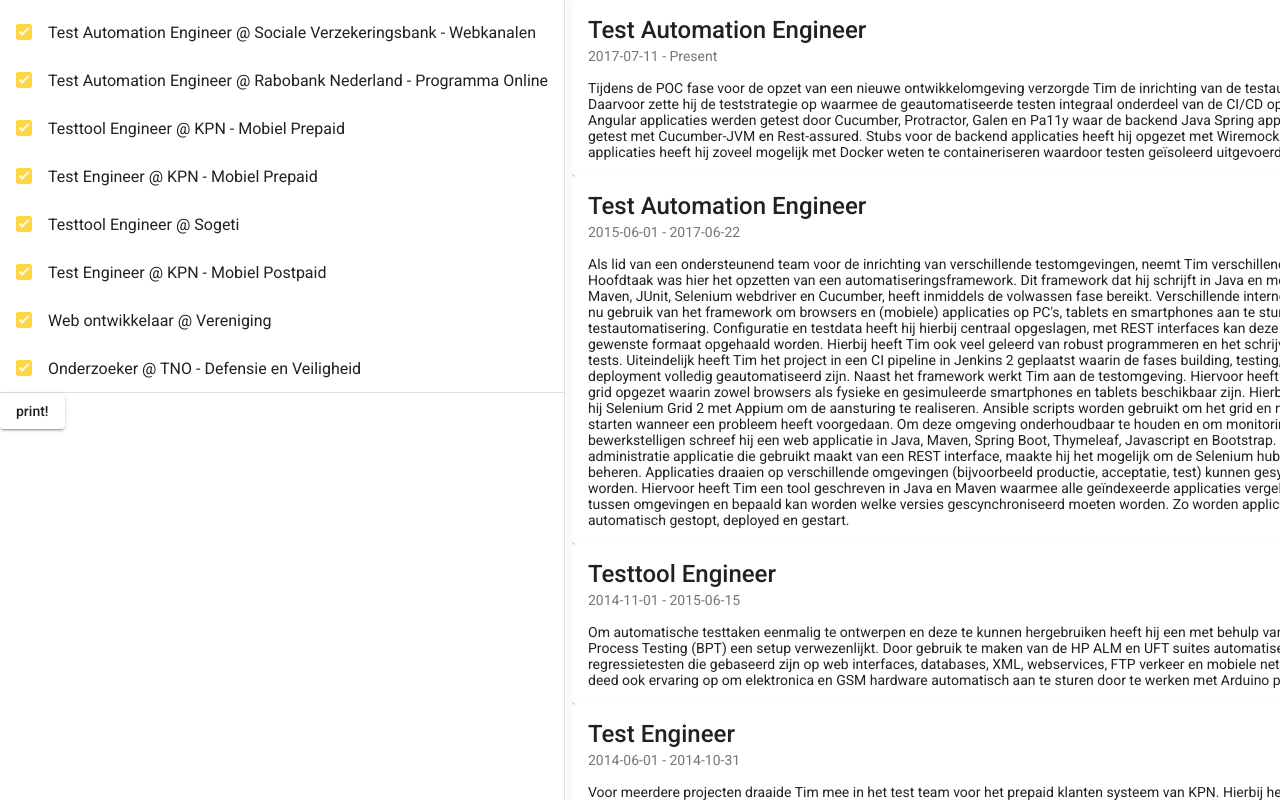
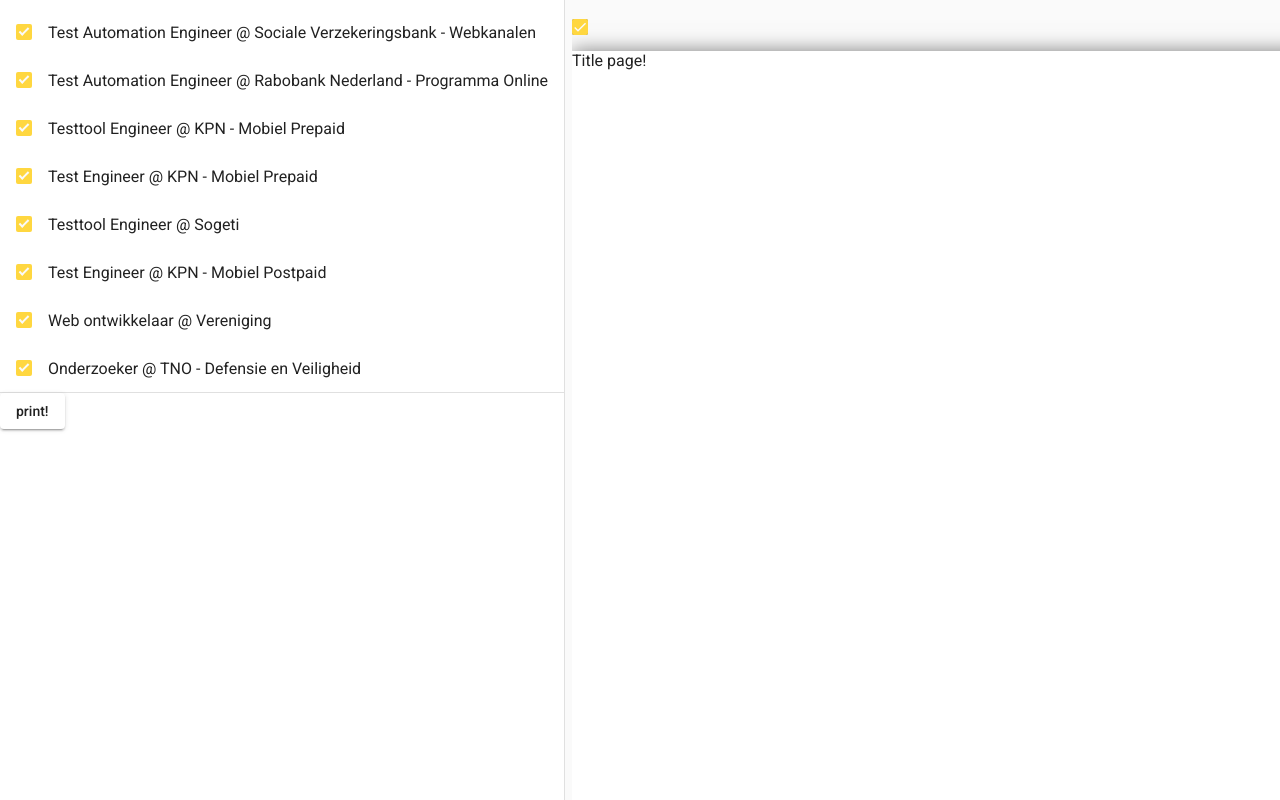
Before and after one commit to timnederhoff/resume-tool, an Angular app: page / in a window 1280 px wide. Shown: the top 800 px of the page. Built offline with nearby package versions, Linux system fonts and the light colour scheme.

Commit message:
page layout in preview

```diff
--- a/src/app/app.module.ts
+++ b/src/app/app.module.ts
@@ -1,5 +1,5 @@
 import { BrowserModule } from '@angular/platform-browser';
-import { NgModule } from '@angular/core';
+import { NgModule, NO_ERRORS_SCHEMA } from '@angular/core';
 
 import { AppComponent } from './app.component';
 import { CvpartsComponent } from './cvparts/cvparts.component';
@@ -38,6 +38,7 @@
     MatButtonModule
   ],
   providers: [],
-  bootstrap: [AppComponent]
+  bootstrap: [AppComponent],
+  schemas: [ NO_ERRORS_SCHEMA ]
 })
 export class AppModule { }
--- a/src/app/cvparts/cvparts.component.html
+++ b/src/app/cvparts/cvparts.component.html
@@ -1,5 +1,5 @@
 <mat-drawer-container class="example-container">
-  <mat-drawer mode="side" opened class="doNotPrint">
+  <mat-drawer mode="side" opened class="doNotPrint" [(opened)]="opened">
     <mat-selection-list #workItems>
       <mat-list-option checkboxPosition="before" selected="true" [value]="workItem" *ngFor="let workItem of cvData.work">
         {{workItem.position}} @ {{workItem.company}}
@@ -9,6 +9,7 @@
     <a mat-raised-button (click)="onPrint()">print!</a>
   </mat-drawer>
   <mat-drawer-content>
+    <p><mat-checkbox [(ngModel)]="opened"></mat-checkbox></p>
     <app-preview [work]="workItems.selectedOptions.selected"></app-preview>
   </mat-drawer-content>
 </mat-drawer-container>
--- a/src/app/cvparts/cvparts.component.ts
+++ b/src/app/cvparts/cvparts.component.ts
@@ -8,6 +8,7 @@
 export class CvpartsComponent {
 
   cvData = lala;
+  opened = true;
 
   constructor() {
   }
--- a/src/app/cvparts/preview/preview.component.css
+++ b/src/app/cvparts/preview/preview.component.css
@@ -1,3 +1,21 @@
-.cv-item {
-  width: 800px;
+div#print-section {
+  background: rgb(204,204,204);
 }
+section {
+  background: white;
+  display: block;
+  margin: 0 auto;
+  margin-bottom: 0.5cm;
+  box-shadow: 0 0 0.5cm rgba(0,0,0,0.5);
+}
+section[size="A4"] {
+  width: 21cm;
+  height: 29.7cm;
+}
+
+@media print {
+  body, section {
+    margin: 0;
+    box-shadow: none;
+  }
+}
--- a/src/app/cvparts/preview/preview.component.html
+++ b/src/app/cvparts/preview/preview.component.html
@@ -1,7 +1,11 @@
 <div id="print-section">
-  <mat-card *ngFor="let selected of work" class="cv-item">
-    <mat-card-title>{{selected.value.position}}</mat-card-title>
-    <mat-card-subtitle>{{selected.value.startDate + ' - ' + selected.value.endDate}}</mat-card-subtitle>
-    <mat-card-content>{{selected.value.summary}}</mat-card-content>
-  </mat-card>
+  <section size="A4"><p>Title page!</p></section>
+  <section size="A4">
+
+    <mat-card *ngFor="let selected of work" class="cv-item">
+      <mat-card-title>{{selected.value.position}}</mat-card-title>
+      <mat-card-subtitle>{{selected.value.startDate + ' - ' + selected.value.endDate}}</mat-card-subtitle>
+      <mat-card-content>{{selected.value.summary}}</mat-card-content>
+    </mat-card>
+  </section>
 </div>
```
